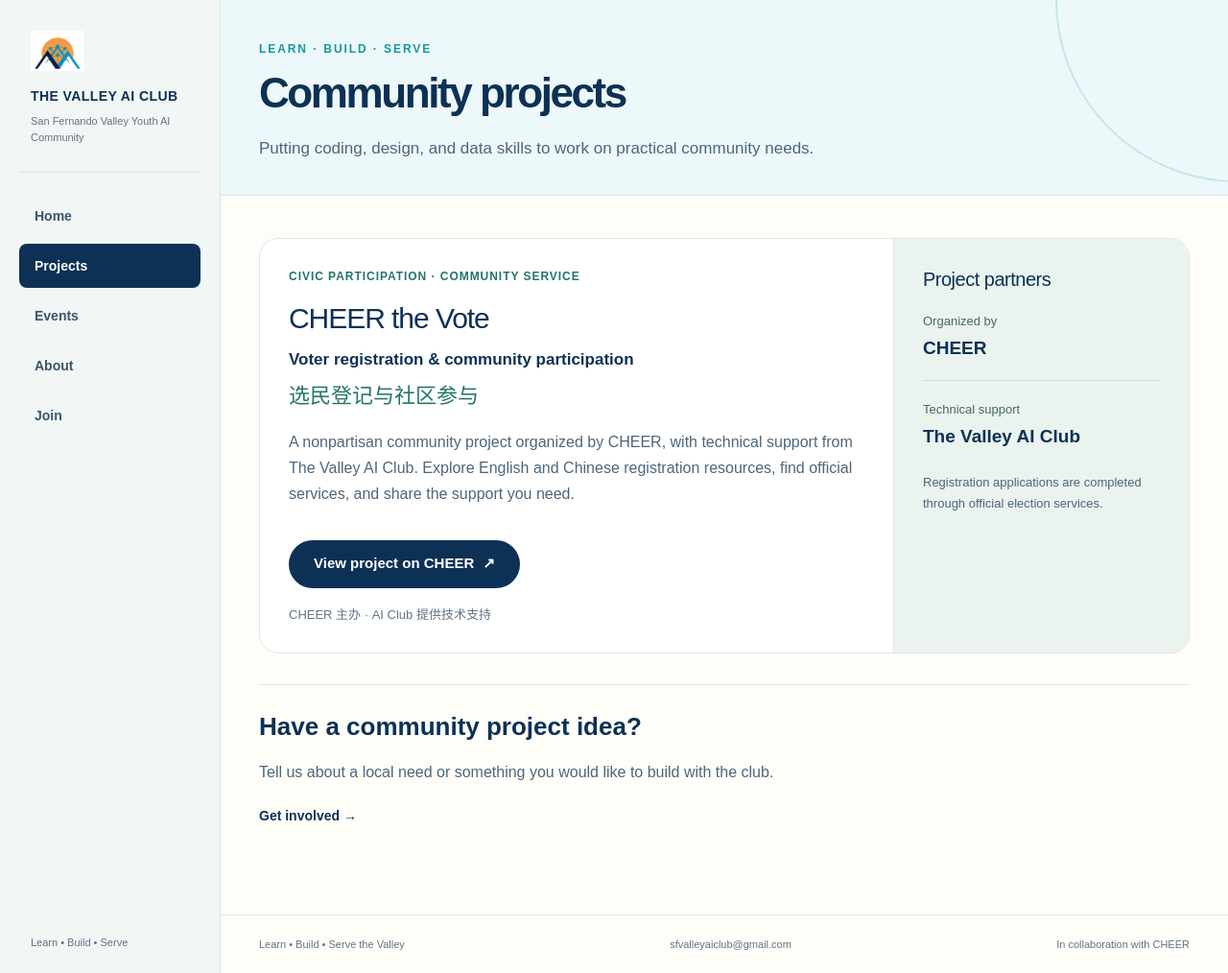
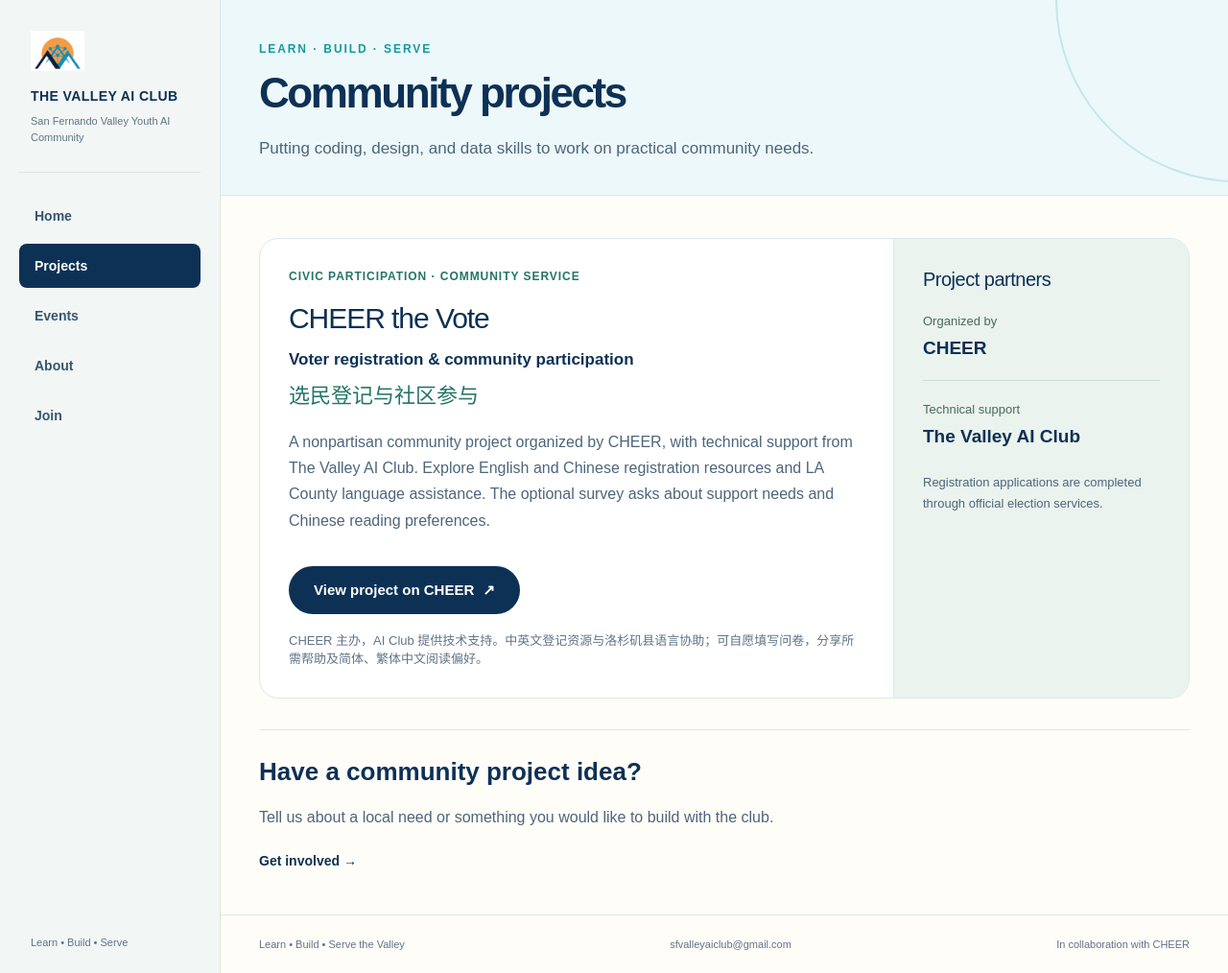
Before and after one commit to valley-ai-club/valley-ai-club.github.io, a Jekyll site: the page built from projects.html, in a window 1280 px wide and 1014 px high. Shown: the whole window at 96% size. Built offline with Jekyll 4.4.1, drawn with Linux system fonts in a browser that asks for light colours.

Commit message:
Update CHEER project language and survey resources

```diff
--- a/_config.yml
+++ b/_config.yml
@@ -7,7 +7,7 @@
 baseurl: ""
 
 email: sfvalleyaiclub@gmail.com
-registration_url: https://register.valleyaiclub.org/?src=club_website
+registration_url: https://www.sfvcheer.org/voter-registration?src=club_website&cheerLang=en
 interest_form: https://forms.gle/at6Uc2pfSiB53pCx8
 
 # Events are dated in the future by design; without this Jekyll treats
--- a/_includes/registration-project.html
+++ b/_includes/registration-project.html
@@ -15,11 +15,11 @@
     <h2 id="cheer-project-title">CHEER the Vote</h2>
     <p class="project-subtitle">Voter registration &amp; community participation</p>
     <p class="project-chinese" lang="zh-CN">选民登记与社区参与</p>
-    <p>A nonpartisan community project organized by CHEER, with technical support from The Valley AI Club. Explore English and Chinese registration resources, find official services, and share the support you need.</p>
+    <p>A nonpartisan community project organized by CHEER, with technical support from The Valley AI Club. Explore English and Chinese registration resources and LA County language assistance. The optional survey asks about support needs and Chinese reading preferences.</p>
     <div class="hero-actions">
-      <a class="button" href="https://www.sfvcheer.org/voter-registration?src=club_website" target="_blank" rel="noopener noreferrer">View project on CHEER <span aria-hidden="true">&#8599;</span></a>
+      <a class="button" href="{{ site.registration_url | escape }}" target="_blank" rel="noopener noreferrer">View project on CHEER <span aria-hidden="true">&#8599;</span></a>
     </div>
-    <p class="microcopy" lang="zh-CN">CHEER 主办 · AI Club 提供技术支持</p>
+    <p class="microcopy" lang="zh-CN">CHEER 主办，AI Club 提供技术支持。中英文登记资源与洛杉矶县语言协助；可自愿填写问卷，分享所需帮助及简体、繁体中文阅读偏好。</p>
   </div>
   <aside class="project-note" aria-label="Project partners">
     <h3>Project partners</h3>
```
Also changed, not shown: README.md.
